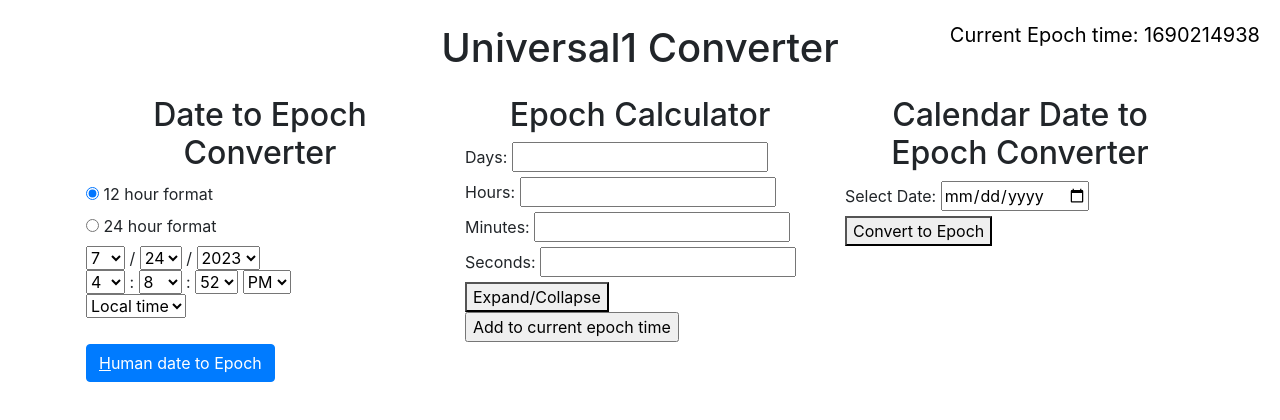
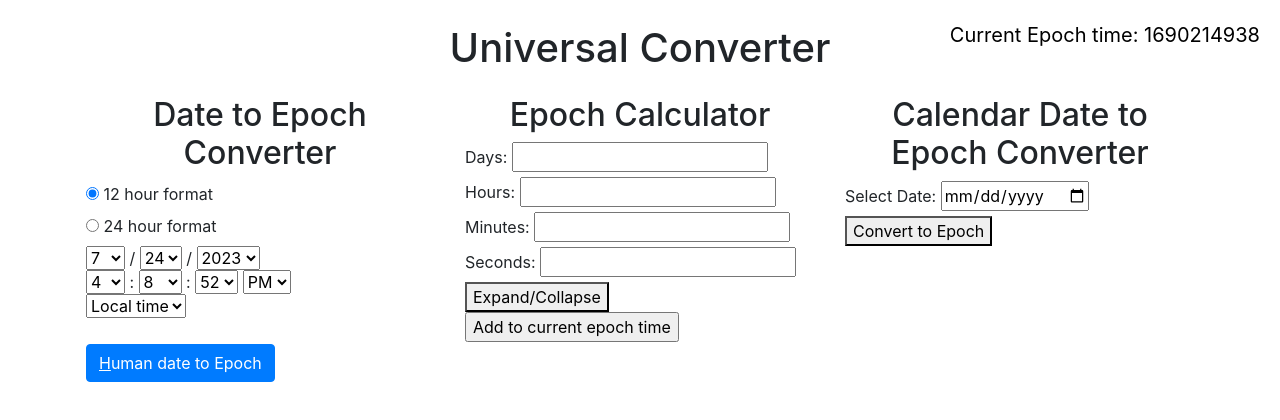
Before and after one commit to im-PJs/epochCalculator, a Flask app: page / in a window 1280 px wide. Shown: the top 420 px of the page. Run offline with Flask 2, Linux system fonts and the light colour scheme; some libraries are stand-ins or nearby versions.

Commit message:
Fixing Heading

```diff
--- a/templates/index.html
+++ b/templates/index.html
@@ -8,7 +8,7 @@
    </head>
    <body>
       <div id="current_epoch" style="position: fixed; top: 10px; right: 10px; font-size: 20px; color: black; background: white; padding: 10px; border-radius: 5px;">{{ epochTime }}</div>
-      <h1 class="my-4 text-center">Universal1 Converter</h1>
+      <h1 class="my-4 text-center">Universal Converter</h1>
       <div class="container">
          <div class="row">
             <div class="converter-wrapper col-md-4">
```
